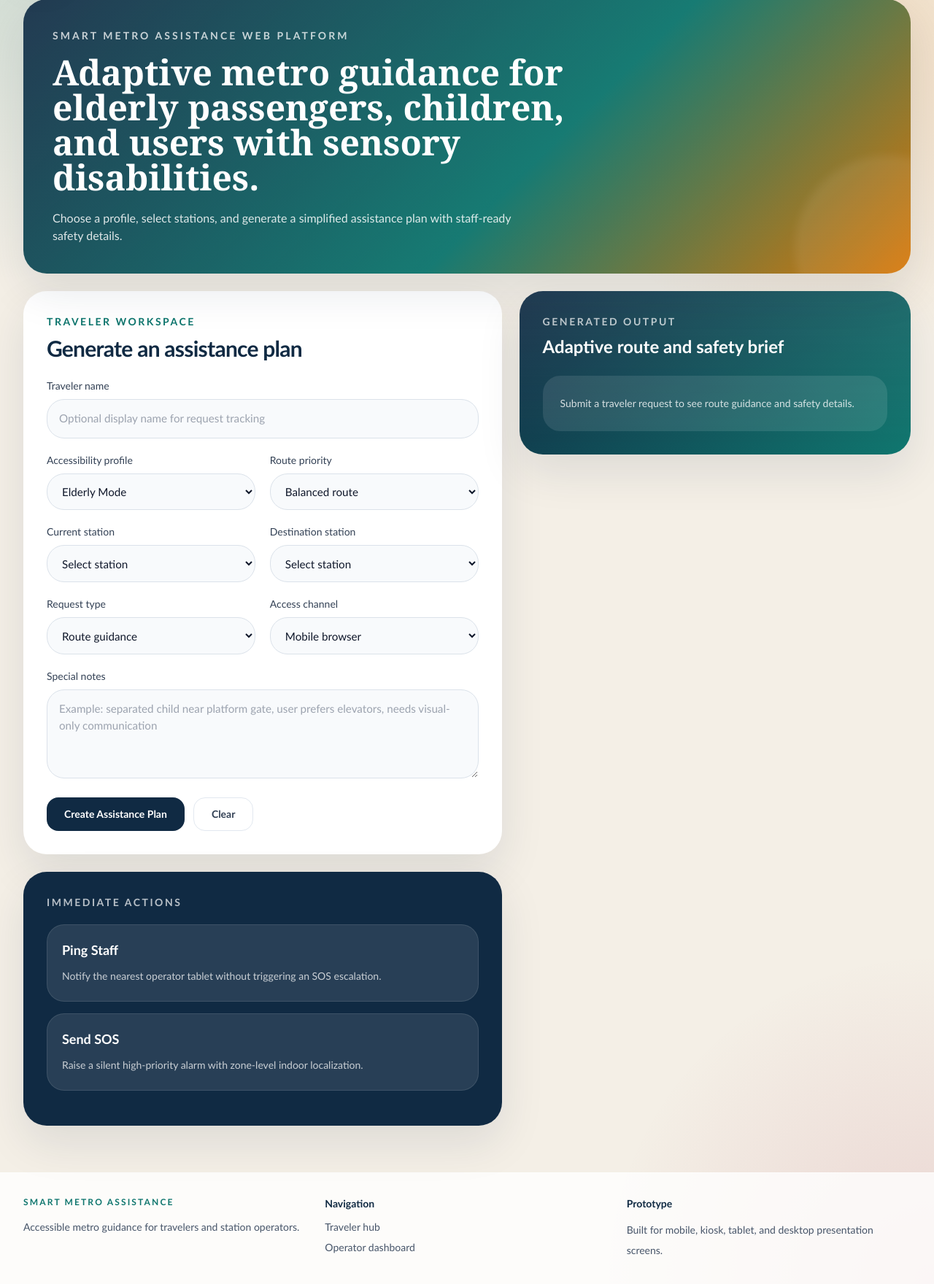
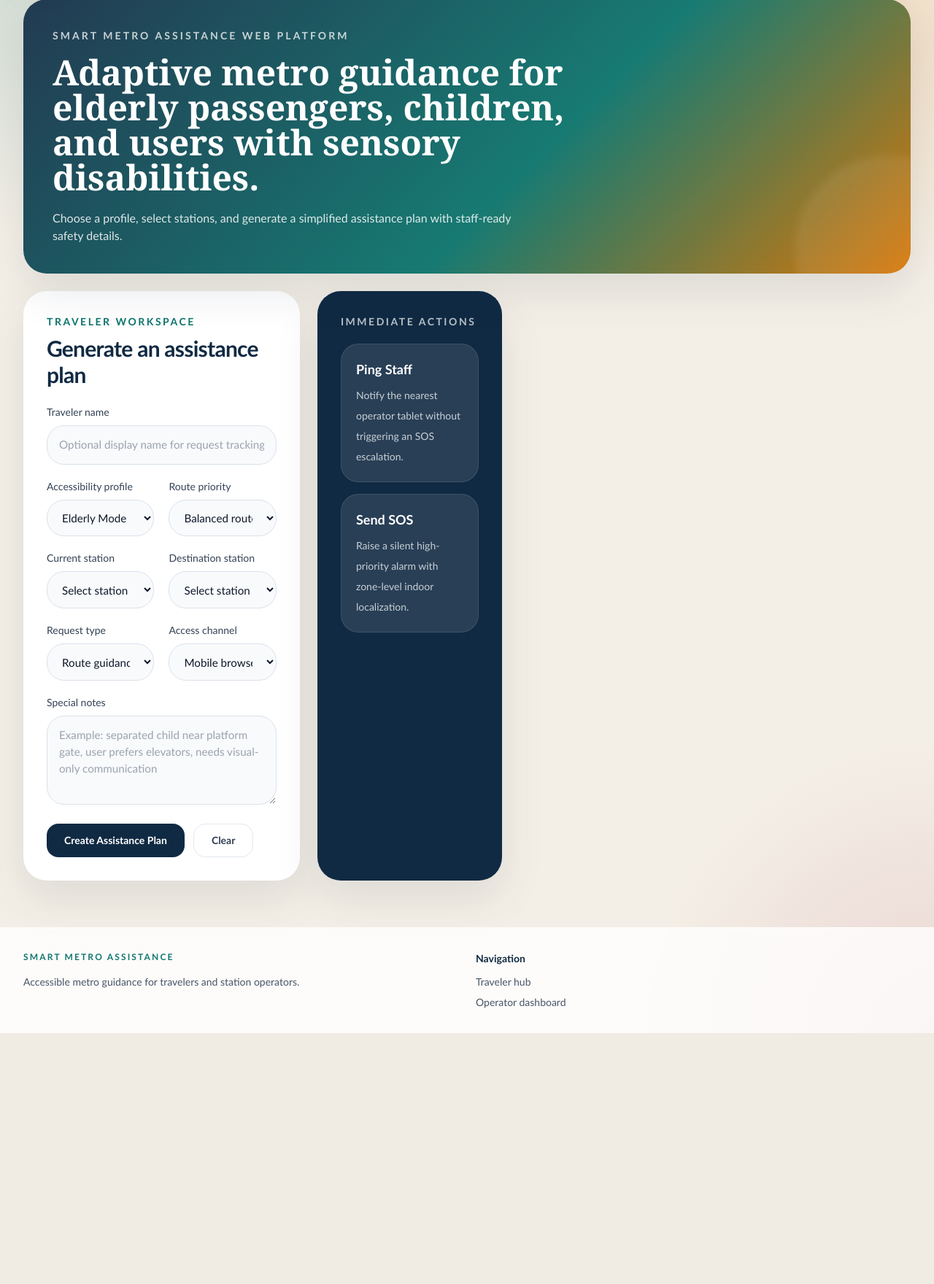
Before and after one commit to azeezalhajj570-ai/metro, a Flask app: page / in a window 1280 px wide. Shown: the part 114-1874 px from the top of the page at 73% size. After the commit the page ends 1530 px from the top, so only its background shows below. Run offline with Flask 3, Linux system fonts and the light colour scheme; data comes from the database, SQL or seed files in the repository; some libraries are stand-ins or nearby versions.

Commit message:
Polish traveler layout and footer content

```diff
--- a/templates/base.html
+++ b/templates/base.html
@@ -111,7 +111,7 @@
         </main>
 
         <footer class="mt-8 border-t border-white/70 bg-white/80">
-            <div class="mx-auto grid max-w-7xl gap-6 px-4 py-8 sm:px-5 lg:grid-cols-3 lg:px-8">
+            <div class="mx-auto grid max-w-7xl gap-6 px-4 py-8 sm:px-5 lg:grid-cols-2 lg:px-8">
                 <div>
                     <p class="text-xs font-semibold uppercase tracking-[0.18em] text-teal">Smart Metro Assistance</p>
                     <p class="mt-3 text-sm leading-7 text-slate-600">Accessible metro guidance for travelers and station operators.</p>
@@ -119,13 +119,9 @@
                 <div>
                     <p class="text-sm font-semibold text-ink">Navigation</p>
                     <div class="mt-3 space-y-2 text-sm text-slate-600">
-                        <p>Traveler hub</p>
-                        <p>Operator dashboard</p>
+                        <p><a href="{{ url_for('index') }}" class="transition hover:text-teal">Traveler hub</a></p>
+                        <p><a href="{{ url_for('dashboard') }}" class="transition hover:text-teal">Operator dashboard</a></p>
                     </div>
-                </div>
-                <div>
-                    <p class="text-sm font-semibold text-ink">Prototype</p>
-                    <p class="mt-3 text-sm leading-7 text-slate-600">Built for mobile, kiosk, tablet, and desktop presentation screens.</p>
                 </div>
             </div>
         </footer>
--- a/templates/index.html
+++ b/templates/index.html
@@ -16,6 +16,7 @@
 
     <div class="grid gap-6 xl:grid-cols-[1.1fr_0.9fr]">
         <div class="space-y-6">
+            <div class="grid gap-6 lg:grid-cols-[1.2fr_0.8fr]">
                 <div class="rounded-[32px] bg-white p-8 shadow-panel">
                     <div class="mb-6">
                         <p class="text-sm font-semibold uppercase tracking-[0.18em] text-teal">Traveler Workspace</p>
@@ -122,20 +123,19 @@
                     <p id="quick-action-status" class="mt-4 text-sm text-white/70"></p>
                 </div>
             </div>
+        </div>
 
         <div class="space-y-6">
-            <div class="rounded-[32px] result-panel p-8 text-white shadow-panel {% if plan %}{{ plan.profile_theme }}{% endif %}">
+            {% if plan %}
+                <div class="rounded-[32px] result-panel p-8 text-white shadow-panel {{ plan.profile_theme }}">
                     <div class="flex items-center justify-between gap-4">
                         <div>
                             <p class="text-sm font-semibold uppercase tracking-[0.18em] text-white/70">Generated Output</p>
                             <h3 class="mt-2 text-2xl font-semibold">Adaptive route and safety brief</h3>
                         </div>
-                    {% if plan %}
                         <span class="rounded-full bg-white/15 px-4 py-2 text-xs font-semibold uppercase tracking-[0.16em] text-white">{{ plan.profile_label }}</span>
-                    {% endif %}
                     </div>
 
-                {% if plan %}
                     <div class="mt-6 rounded-3xl bg-white/10 p-6 backdrop-blur">
                         <p class="text-sm text-white/70">Summary</p>
                         <p class="mt-2 text-2xl font-semibold">{{ plan.summary }}</p>
@@ -158,14 +158,8 @@
                             </div>
                         </div>
                     </div>
-                {% else %}
-                    <div class="mt-6 rounded-3xl bg-white/10 p-6 text-sm leading-7 text-white/80">
-                        Submit a traveler request to see route guidance and safety details.
-                    </div>
-                {% endif %}
                 </div>
 
-            {% if plan %}
                 <div class="rounded-[32px] bg-white p-8 shadow-panel">
                     <p class="text-sm font-semibold uppercase tracking-[0.18em] text-teal">Step-by-Step Guidance</p>
                     <div class="mt-5 space-y-4">
```
Lines whose indentation alone changed are shown as unchanged.
